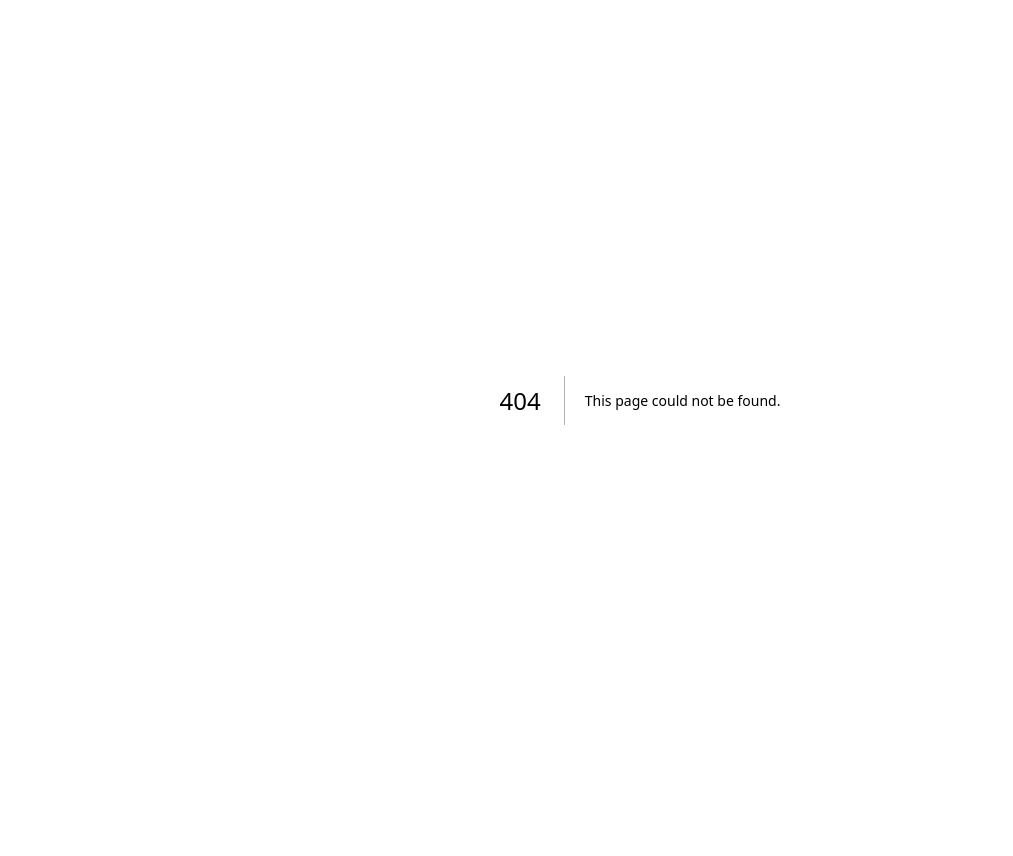
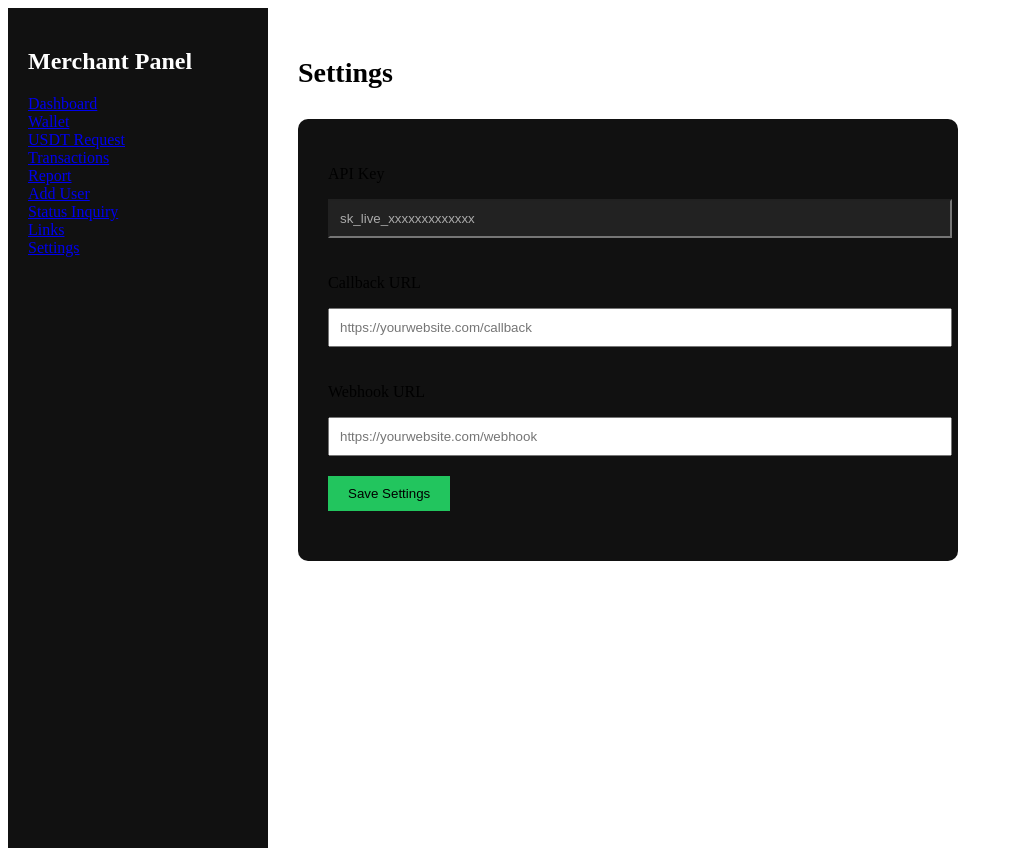
Before and after one commit to naspro-tech/naspro, a Next.js app: page /portal/settings in a window 1280 px wide. Before the commit this address had no page. Shown: the whole page, without its empty margins (0-1013 px from the left). Before the commit the page ends 800 px from the top, so only its background shows below. Built offline with nearby package versions, Linux system fonts and the light colour scheme.

Commit message:
Add settings page with API and webhook configuration

```diff
--- /dev/null
+++ b/pages/portal/settings.js
@@ -0,0 +1,111 @@
+import { useState } from "react";
+import PortalLayout from "../../components/PortalLayout";
+
+export default function Settings() {
+
+  const [apiKey, setApiKey] = useState("sk_live_xxxxxxxxxxxxx");
+  const [callbackUrl, setCallbackUrl] = useState("");
+  const [webhookUrl, setWebhookUrl] = useState("");
+  const [message, setMessage] = useState("");
+
+  const saveSettings = async () => {
+
+    const res = await fetch("/api/settings/update", {
+      method: "POST",
+      headers: {
+        "Content-Type": "application/json"
+      },
+      body: JSON.stringify({
+        callback_url: callbackUrl,
+        webhook_url: webhookUrl
+      })
+    });
+
+    const data = await res.json();
+
+    if(data.success){
+      setMessage("Settings updated successfully");
+    } else {
+      setMessage("Error updating settings");
+    }
+
+  };
+
+  return (
+    <PortalLayout>
+
+      <h1 style={{fontSize:"28px", marginBottom:"30px"}}>
+        Settings
+      </h1>
+
+      <div style={{
+        background:"#111",
+        padding:"30px",
+        borderRadius:"10px",
+        maxWidth:"600px"
+      }}>
+
+        <p>API Key</p>
+
+        <input
+          type="text"
+          value={apiKey}
+          readOnly
+          style={{
+            width:"100%",
+            padding:"10px",
+            marginBottom:"20px",
+            background:"#222",
+            color:"#aaa"
+          }}
+        />
+
+        <p>Callback URL</p>
+
+        <input
+          type="text"
+          placeholder="https://yourwebsite.com/callback"
+          value={callbackUrl}
+          onChange={(e)=>setCallbackUrl(e.target.value)}
+          style={{
+            width:"100%",
+            padding:"10px",
+            marginBottom:"20px"
+          }}
+        />
+
+        <p>Webhook URL</p>
+
+        <input
+          type="text"
+          placeholder="https://yourwebsite.com/webhook"
+          value={webhookUrl}
+          onChange={(e)=>setWebhookUrl(e.target.value)}
+          style={{
+            width:"100%",
+            padding:"10px",
+            marginBottom:"20px"
+          }}
+        />
+
+        <button
+          onClick={saveSettings}
+          style={{
+            padding:"10px 20px",
+            background:"#22c55e",
+            border:"none",
+            cursor:"pointer"
+          }}
+        >
+          Save Settings
+        </button>
+
+        <p style={{marginTop:"20px"}}>
+          {message}
+        </p>
+
+      </div>
+
+    </PortalLayout>
+  );
+          }
```
